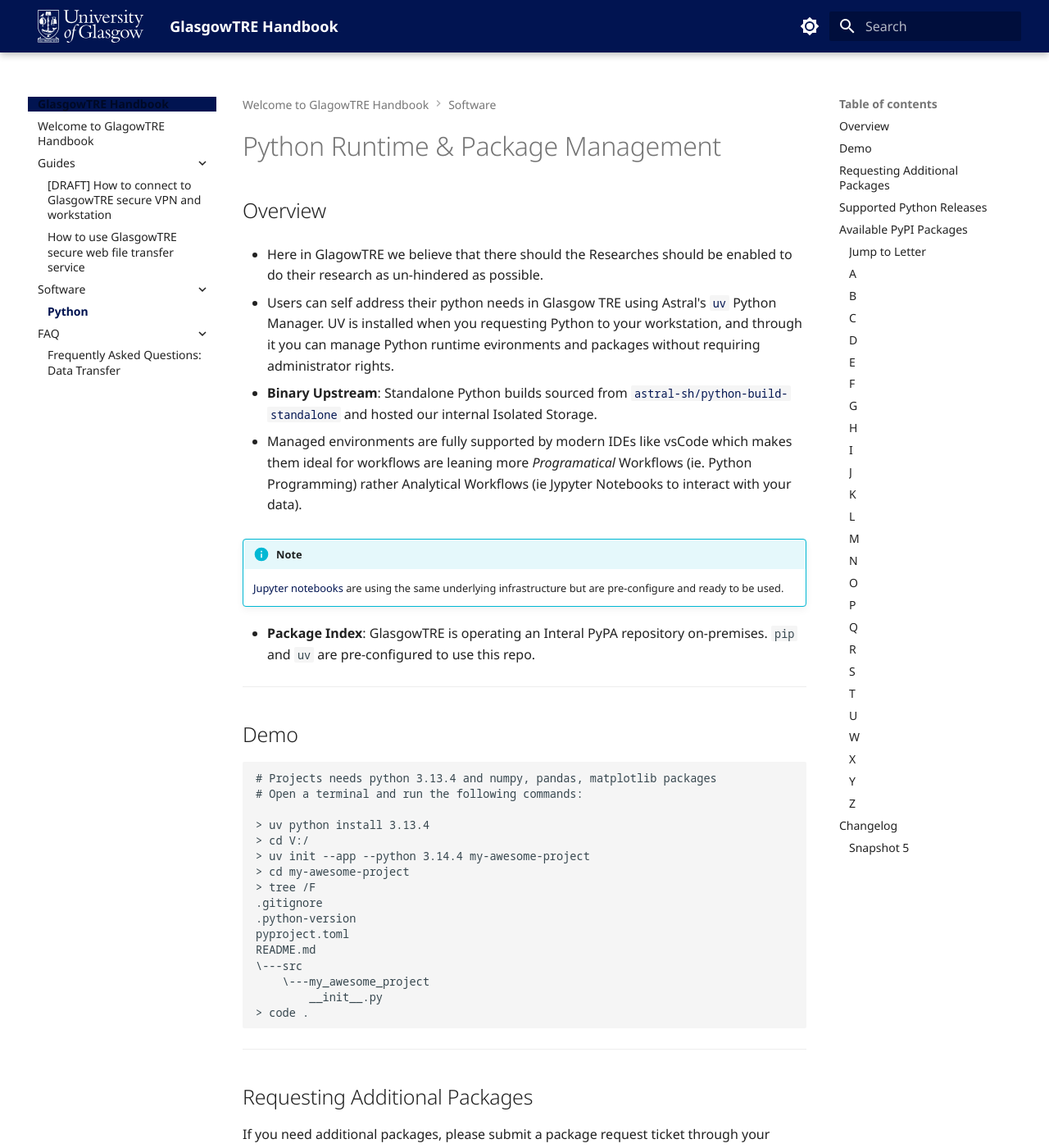
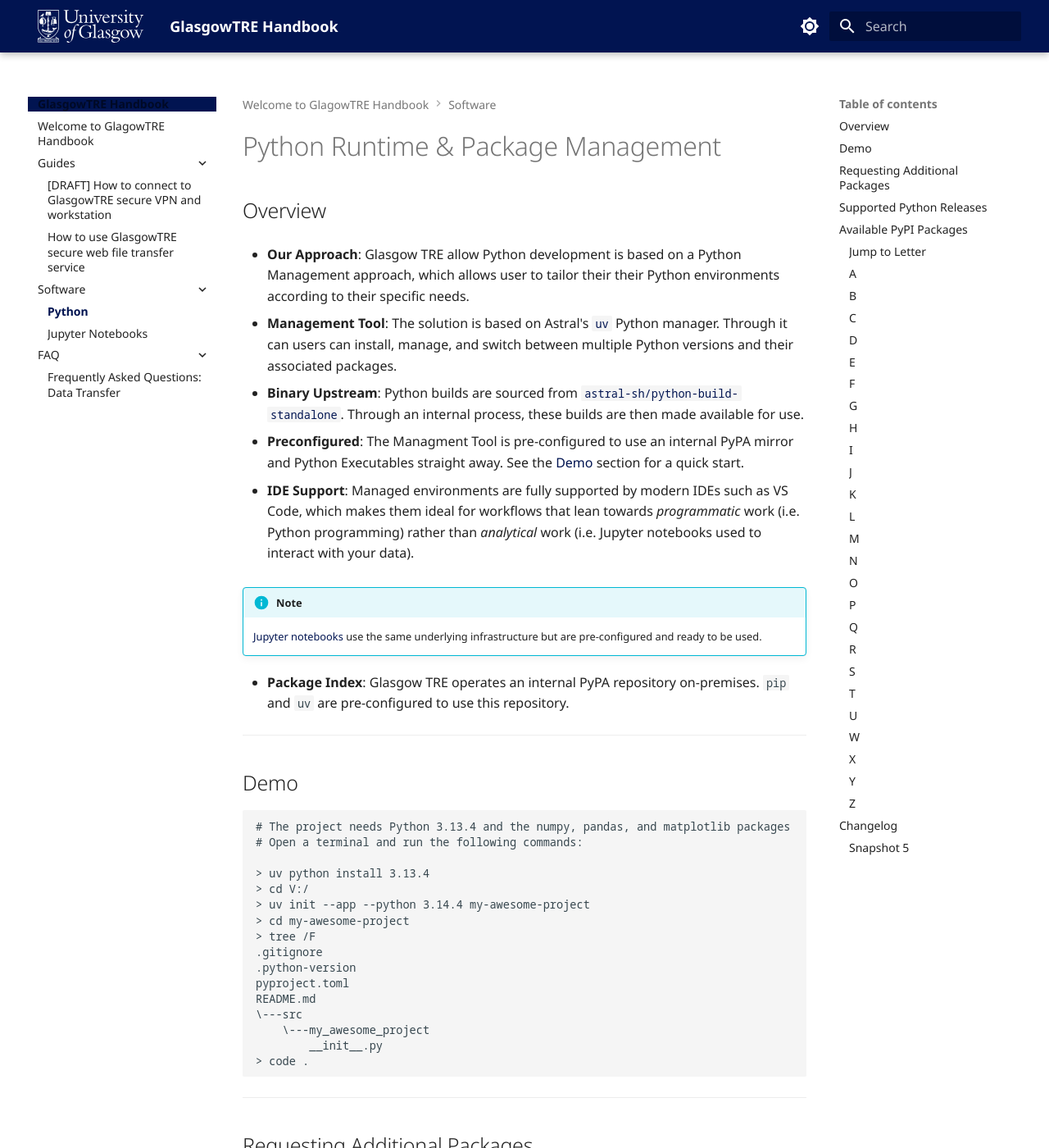
Before and after one commit to glasgowtre/glasgowtre.github.io, an MkDocs documentation site: the page built from docs/software/python.md, in a window 1280 px wide and 1400 px high. Shown: the whole window at 82% size. Built offline with MkDocs 1.6.1 and Material for MkDocs 9.7.7, drawn with Linux system fonts in a browser that asks for light colours; some of the changed text lies outside the part shown.

Commit message:
docs(software): add jupyter stub and polish python documentation copy

````diff
--- a/docs/software/python.md
+++ b/docs/software/python.md
@@ -7,27 +7,28 @@
 
 ## Overview
 
- - Here in GlagowTRE we believe that there should the Researches should be enabled to do their research as un-hindered as possible.
+- **Our Approach**: Glasgow TRE allow Python development is based on a Python Management approach, which allows user to tailor their their Python  environments according to their specific needs.
 
- - Users can self address their python needs in Glasgow TRE using Astral's [`uv`](https://docs.astral.sh/uv/getting-started/) Python Manager. UV is installed when you requesting Python to your workstation, and through it you can manage Python runtime evironments and packages without requiring administrator rights.
+- **Management Tool**: The solution is based on Astral's [`uv`](https://docs.astral.sh/uv/getting-started/) Python manager. Through it can users can install, manage, and switch between multiple Python versions and their associated packages.
 
-- **Binary Upstream**: Standalone Python builds sourced from [`astral-sh/python-build-standalone`](https://github.com/astral-sh/python-build-standalone) and hosted our internal Isolated Storage.
+- **Binary Upstream**: Python builds are sourced from [`astral-sh/python-build-standalone`](https://github.com/astral-sh/python-build-standalone). Through an internal process, these builds are then made available for use.
 
--  Managed environments are fully supported by modern IDEs like vsCode which makes them ideal for workflows are leaning more *Programatical* Workflows (ie. Python Programming) rather Analytical Workflows (ie Jypyter Notebooks to interact with your data).
+- **Preconfigured**: The Managment Tool is pre-configured to use an internal PyPA mirror and Python Executables straight away. See the [Demo](#demo) section for a quick start.
+
+- **IDE Support**: Managed environments are fully supported by modern IDEs such as VS Code, which makes them ideal for workflows that lean towards *programmatic* work (i.e. Python programming) rather than *analytical* work (i.e. Jupyter notebooks used to interact with your data).
 
 !!! info "Note"
 
-    [Jupyter notebooks](../jupyter.md) are using the same underlying infrastructure but are pre-configure and ready to be used.
+    [Jupyter notebooks](jupyter.md) use the same underlying infrastructure but are pre-configured and ready to be used.
 
-- **Package Index**: GlasgowTRE is operating an Interal PyPA repository on-premises. `pip` and `uv` are pre-configured to use this repo.
-
+- **Package Index**: Glasgow TRE operates an internal PyPA repository on-premises. `pip` and `uv` are pre-configured to use this repository.
 
 ---
 
 ## Demo
 
 ```text
-# Projects needs python 3.13.4 and numpy, pandas, matplotlib packages
+# The project needs Python 3.13.4 and the numpy, pandas, and matplotlib packages
 # Open a terminal and run the following commands:
 
 > uv python install 3.13.4
@@ -43,21 +44,19 @@
     \---my_awesome_project
         __init__.py
 > code .
-
 ```
 
 ---
 
 ## Requesting Additional Packages
 
-If you need additional packages, please submit a package request ticket through your Glasgow TRE representative or send an email to helpdesk [tre@glasgow.com](mailto:tre@glasgow.com?subject=Python%20Package%20Request)
+If you need additional packages, please submit a package request ticket through your Glasgow TRE representative or send an email to the helpdesk at [tre@glasgow.com](mailto:tre@glasgow.com?subject=Python%20Package%20Request).
 
-Approved packages will be synced to the internal mirror to be available for installation.
-
+After we review your request, the packages will be made available to all users and projects.
 
 !!! info "Information Needed"
 
-    Make sure to include the Library name, requested version, and analytical rationale.
+    Make sure to include the library name, requested version, and analytical rationale.
 
 ---
 
@@ -65,7 +64,7 @@
 
 !!! info "Supported Python Versions"
 
-    It is possible to  install, use, and switch between multiple python versions.
+    It is possible to install, use, and switch between multiple Python versions.
 
 === "Python 3.12"
 
````
Also changed, not shown: docs/software/jupyter.md (added, +7 -0 lines), docs/software/.pages.
